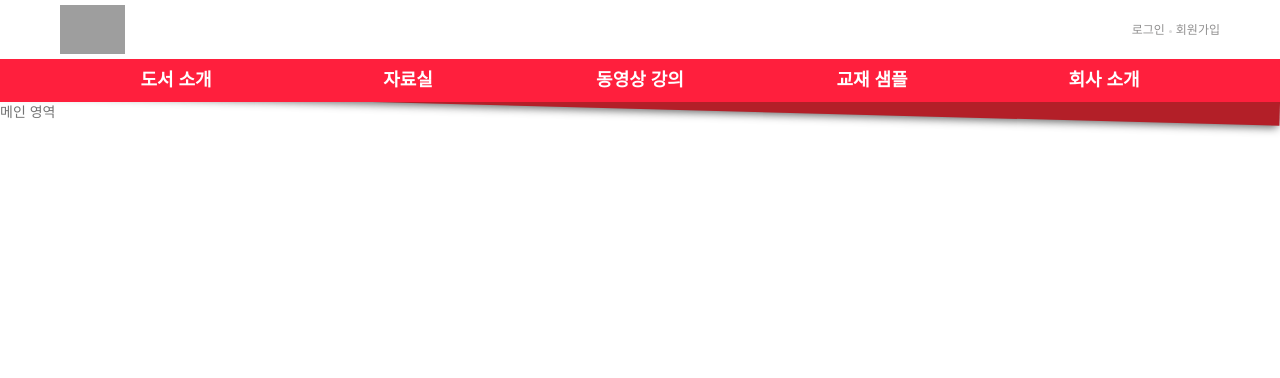
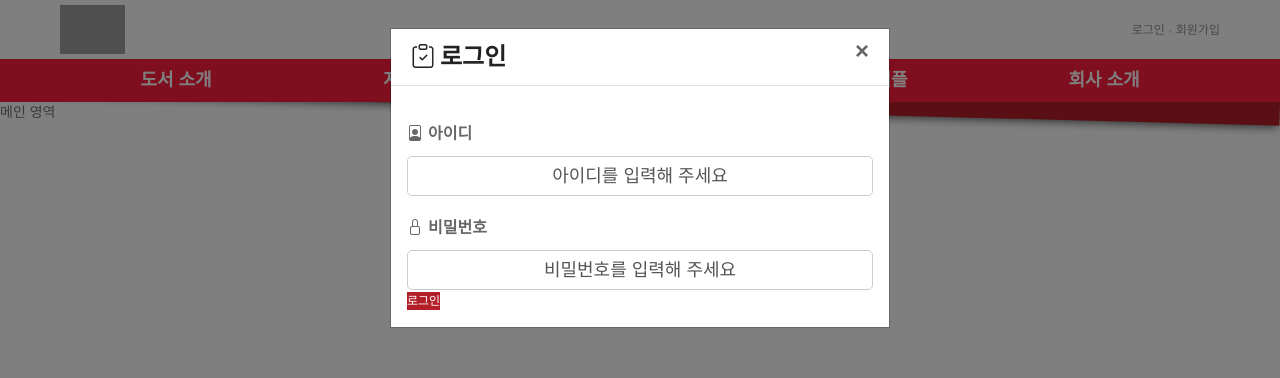
Before and after one commit to jiwon234/doit-frontend-ui, a Vue app: page /main in a window 1280 px wide. Both pictures are taken after a click on the button "로그인". Shown: the top 378 px of the page. Built offline with nearby package versions, Linux system fonts and the light colour scheme; grey boxes are pictures that could not be loaded; a web font is replaced by a local one.

Commit message:
feat: 로그인 모달 창 추가

```diff
--- a/public/common/styles/common.css
+++ b/public/common/styles/common.css
@@ -267,6 +267,9 @@ footer {
           top: 0;
      }
      .btn-text {
+
+
+
           width: 33%;
           margin-bottom: 10px;
           font-size: 11px;
@@ -290,3 +293,42 @@ footer {
           display: block;
      }
 }
+.modal-open #appPage {
+     z-index: 9;
+     position: relative;
+}
+.modal-header::after {
+     display: none;
+}
+.layertit {
+     font-size: 24px;
+     color: #222;
+     font-weight: 700;
+}
+.modal-header {
+     padding: 10px 20px;
+}
+.bi {
+     margin-right: 5px;
+}
+.loginform label {
+     display: block;
+     margin: 20px 0 10px 0;
+     font-weight: 700;
+     color: #676767;
+     font-size: 16px;
+}
+.form-control {
+     height: 40px;
+     display: block;
+     width: 100%;
+     height: 40px;
+     line-height:  38px;
+     border-radius: 5px;
+     font-size: 18px;
+     text-align: center;
+}
+.btn-login {
+     background: #b31f28;
+     color: #fff;
+}
--- a/src/layout/components/Header.vue
+++ b/src/layout/components/Header.vue
@@ -8,7 +8,7 @@
                     </button>
                 </div>
                 <div class="system">
-                    <button class="login">로그인</button>
+                    <button class="login" v-b-modal.login>로그인</button>
                     <button class="member">회원가입</button>
                 </div>
             </div>
@@ -25,6 +25,22 @@
                 </ul>
             </div>
         </nav>
+        <b-modal id="login" class="modal" hide-footer>
+            <template #modal-title>
+                <div class="layertit"><i class="bi bi-clipboard-check" />로그인</div>
+            </template>
+            <div class="modalcontainer">
+                <div class="loginform">
+                    <label for="id"><i class="bi bi-file-person" />아이디</label>
+                    <b-form-input id="id" placeholder="아이디를 입력해 주세요" />
+                    <label for="pass"><i class="bi bi-lock" />비밀번호</label>
+                    <b-form-input type="password" id="pass" placeholder="비밀번호를 입력해 주세요" />
+                </div>
+                <div class="btnwrap">
+                    <b-button variant="login">로그인</b-button>
+                </div>
+            </div>
+        </b-modal>
     </header>
 </template>
 <script>
```
